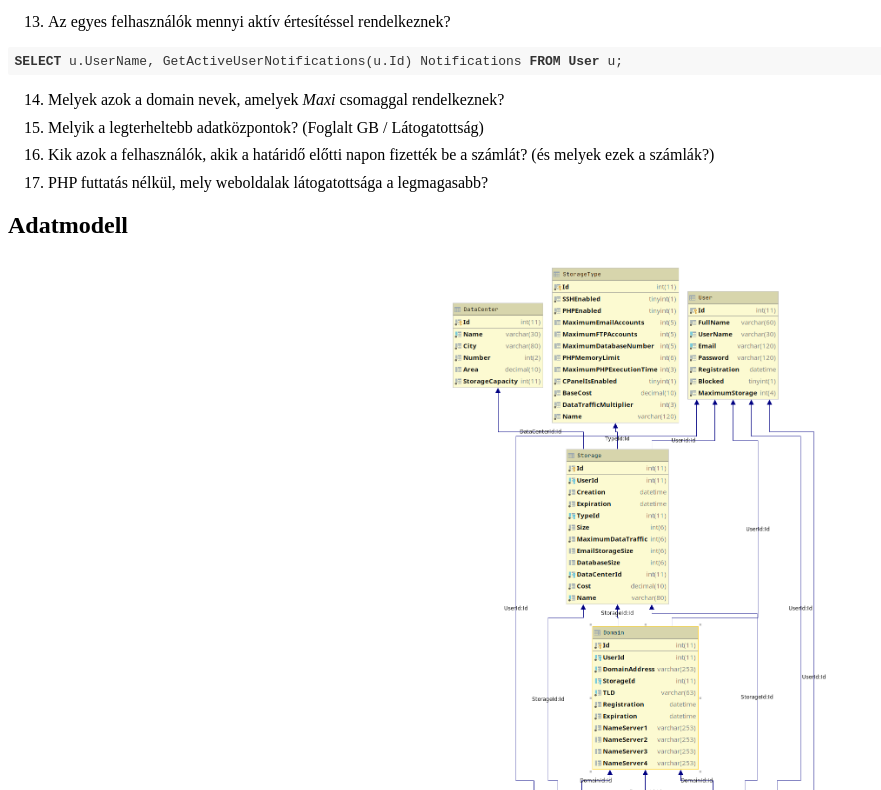
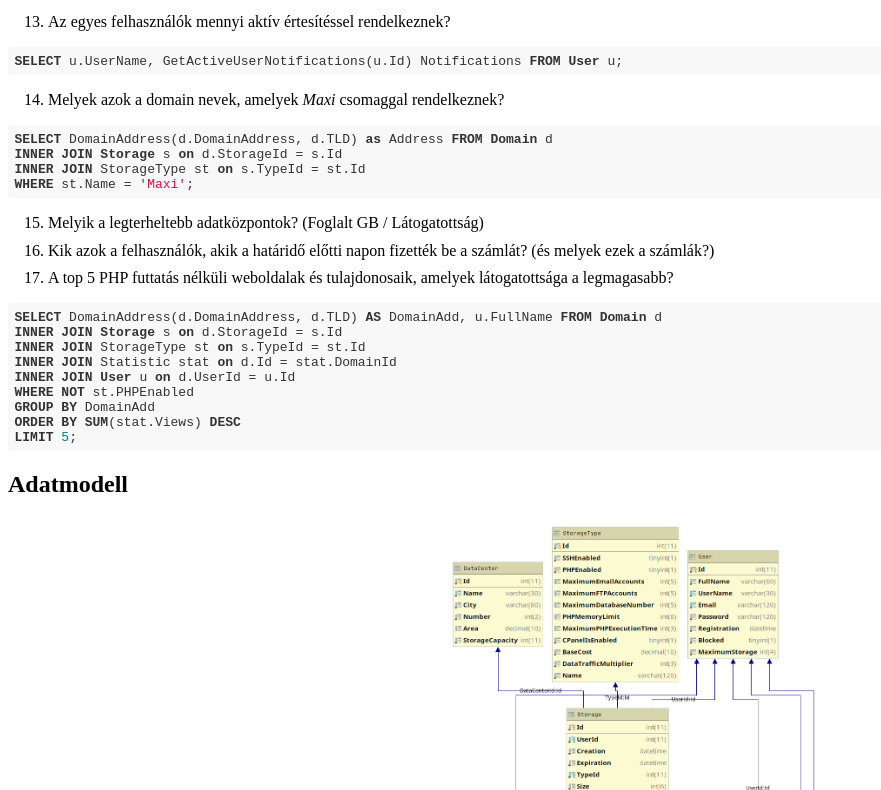
Before and after one commit to msze-plusplusplus/adatbazisok, a plain HTML site: page index.html in a window 1280 px wide. Shown: the part 1750-2540 px from the top of the page, without its empty margins (0-881 px from the left). Drawn offline with Linux system fonts and the light colour scheme.

Commit message:
Deploying to gh-pages from @ sze-plusplusplus/adatbazisok@4913e64e771e20e2453182b83b31ff6cf00ba0cb 🚀

```diff
--- a/index.html
+++ b/index.html
@@ -228,11 +228,24 @@ github.com style (c) Vasily Polovnyov <vast@whiteants.net>
 </ol>
 <pre><code class="hljs sql"><span class="hljs-keyword">SELECT</span> u.UserName, GetActiveUserNotifications(u.Id) Notifications <span class="hljs-keyword">FROM</span> <span class="hljs-keyword">User</span> u;</code></pre><ol start="14">
 <li>Melyek azok a domain nevek, amelyek <em>Maxi</em> csomaggal rendelkeznek?</li>
+</ol>
+<pre><code class="hljs sql"><span class="hljs-keyword">SELECT</span> DomainAddress(d.DomainAddress, d.TLD) <span class="hljs-keyword">as</span> Address <span class="hljs-keyword">FROM</span> <span class="hljs-keyword">Domain</span> d
+<span class="hljs-keyword">INNER</span> <span class="hljs-keyword">JOIN</span> <span class="hljs-keyword">Storage</span> s <span class="hljs-keyword">on</span> d.StorageId = s.Id
+<span class="hljs-keyword">INNER</span> <span class="hljs-keyword">JOIN</span> StorageType st <span class="hljs-keyword">on</span> s.TypeId = st.Id
+<span class="hljs-keyword">WHERE</span> st.Name = <span class="hljs-string">'Maxi'</span>;</code></pre><ol start="15">
 <li>Melyik a legterheltebb adatközpontok? (Foglalt GB / Látogatottság)</li>
 <li>Kik azok a felhasználók, akik a határidő előtti napon fizették be a számlát? (és melyek ezek a számlák?)</li>
-<li>PHP futtatás nélkül, mely weboldalak látogatottsága a legmagasabb?</li>
+<li>A top 5 PHP futtatás nélküli weboldalak és tulajdonosaik, amelyek látogatottsága a legmagasabb?</li>
 </ol>
-<div class="page-break"></div>
+<pre><code class="hljs sql"><span class="hljs-keyword">SELECT</span> DomainAddress(d.DomainAddress, d.TLD) <span class="hljs-keyword">AS</span> DomainAdd, u.FullName <span class="hljs-keyword">FROM</span> <span class="hljs-keyword">Domain</span> d
+<span class="hljs-keyword">INNER</span> <span class="hljs-keyword">JOIN</span> <span class="hljs-keyword">Storage</span> s <span class="hljs-keyword">on</span> d.StorageId = s.Id
+<span class="hljs-keyword">INNER</span> <span class="hljs-keyword">JOIN</span> StorageType st <span class="hljs-keyword">on</span> s.TypeId = st.Id
+<span class="hljs-keyword">INNER</span> <span class="hljs-keyword">JOIN</span> Statistic stat <span class="hljs-keyword">on</span> d.Id = stat.DomainId
+<span class="hljs-keyword">INNER</span> <span class="hljs-keyword">JOIN</span> <span class="hljs-keyword">User</span> u <span class="hljs-keyword">on</span> d.UserId = u.Id
+<span class="hljs-keyword">WHERE</span> <span class="hljs-keyword">NOT</span> st.PHPEnabled
+<span class="hljs-keyword">GROUP</span> <span class="hljs-keyword">BY</span> DomainAdd
+<span class="hljs-keyword">ORDER</span> <span class="hljs-keyword">BY</span> <span class="hljs-keyword">SUM</span>(stat.Views) <span class="hljs-keyword">DESC</span>
+<span class="hljs-keyword">LIMIT</span> <span class="hljs-number">5</span>;</code></pre><div class="page-break"></div>
 
 <h2 id="adatmodell">Adatmodell</h2>
 <p><img src="WebStorage.png" alt="UML Adatbázis séma" title="UML Adatbázis séma"></p>
@@ -1164,7 +1177,7 @@ github.com style (c) Vasily Polovnyov <vast@whiteants.net>
 </ul>
 <hr>
 <small>
-Frissítve: 2021. 03. 30. 19:07:43 Feltöltő: karcagtamas - Commit: 07c8fbe5dd8576be194c82a8162efe6835ec9d11
+Frissítve: 2021. 04. 02. 13:52:29 Feltöltő: karcagtamas - Commit: 4913e64e771e20e2453182b83b31ff6cf00ba0cb
 </small>
 
 
```
Also changed, not shown: 1 other file.
